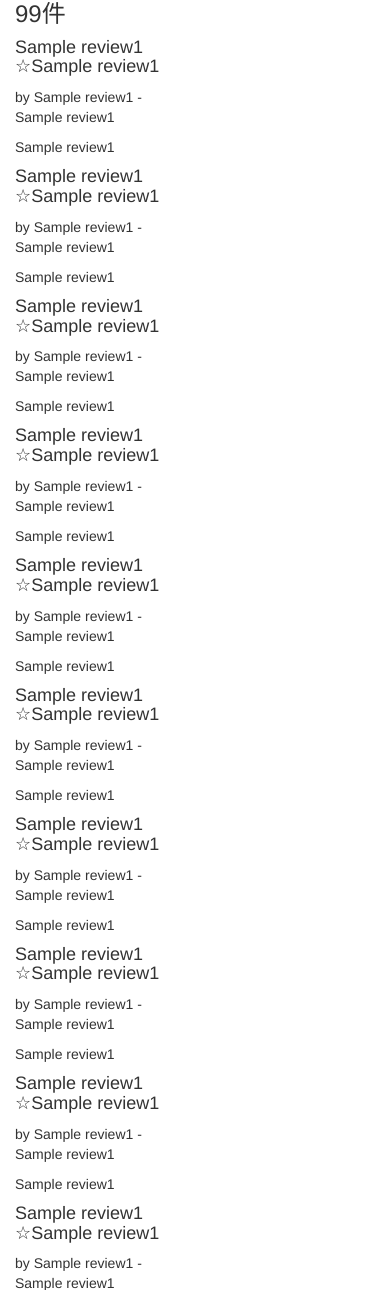
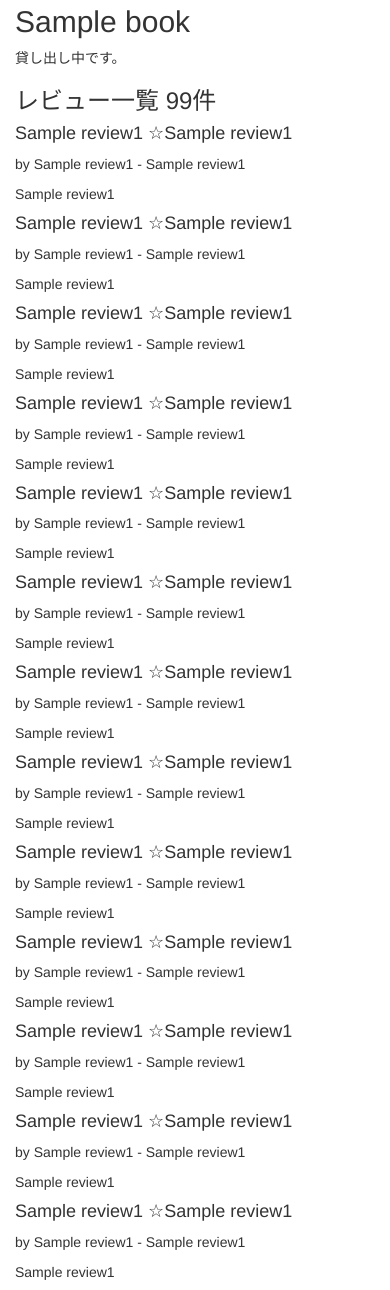
Before and after one commit to kuroda0722/asahi-booksharing, a Flask app: page /book in a window 390 px wide. Shown: the part 335-1625 px from the top of the page. Run offline with Flask 2, Linux system fonts and the light colour scheme; a database or web service that is not in the repository returns one stand-in record (values such as "Sample title"); some libraries are stand-ins or nearby versions.

Commit message:
Add files via upload

```diff
--- a/templates/book.html
+++ b/templates/book.html
@@ -2,12 +2,12 @@
 
 {% block content %}
     <div class="row">
-        <div class="col-md-3 col-sm-4 col-xs-6 ">
+        <div class="col-md-4 col-sm-12">
             <img src="{{img}}" class="img-responsive">
         </div>
     </div>
     <div class="row">
-        <div class="col-md-9 col-sm-8 col-xs-6 ">
+        <div class="col-md-8 col-sm-12">
             <h2>{{ title }}</h2>
             <p>{{ lend }}</p>
             <h3>レビュー一覧 {{review_num}}件</h3>
```
